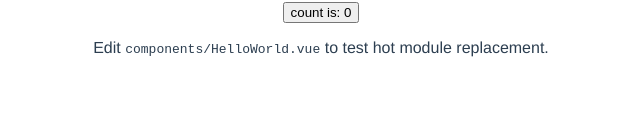
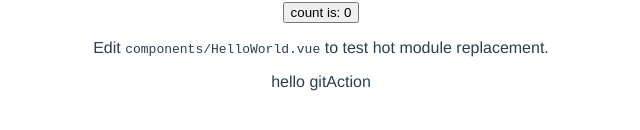
Before and after one commit to applestven/autoDeplyDemo, a Vue app in the folder vite-Veu/: page / in a window 1280 px wide. Shown: the part 342-472 px from the top of the page, without its empty margins (319-959 px from the left). Built offline with nearby package versions, Linux system fonts and the light colour scheme.

Commit message:
测试是否更新

```diff
--- a/vite-Veu/src/components/HelloWorld.vue
+++ b/vite-Veu/src/components/HelloWorld.vue
@@ -2,6 +2,7 @@
   <h1>{{ msg }}</h1>
   <button @click="count++">count is: {{ count }}</button>
   <p>Edit <code>components/HelloWorld.vue</code> to test hot module replacement.</p>
+  <p>hello  gitAction</p>
 </template>
 
 <script>
```
